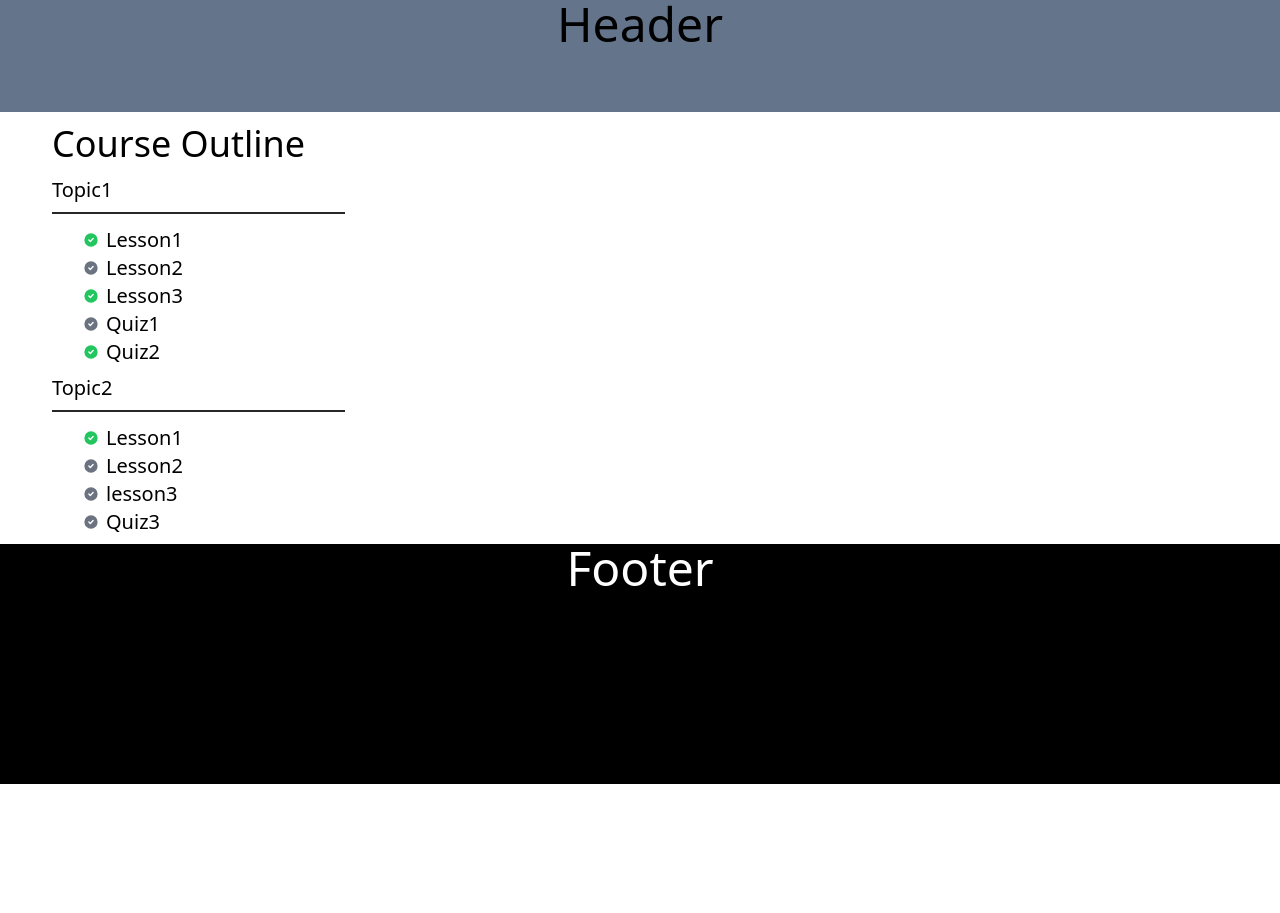
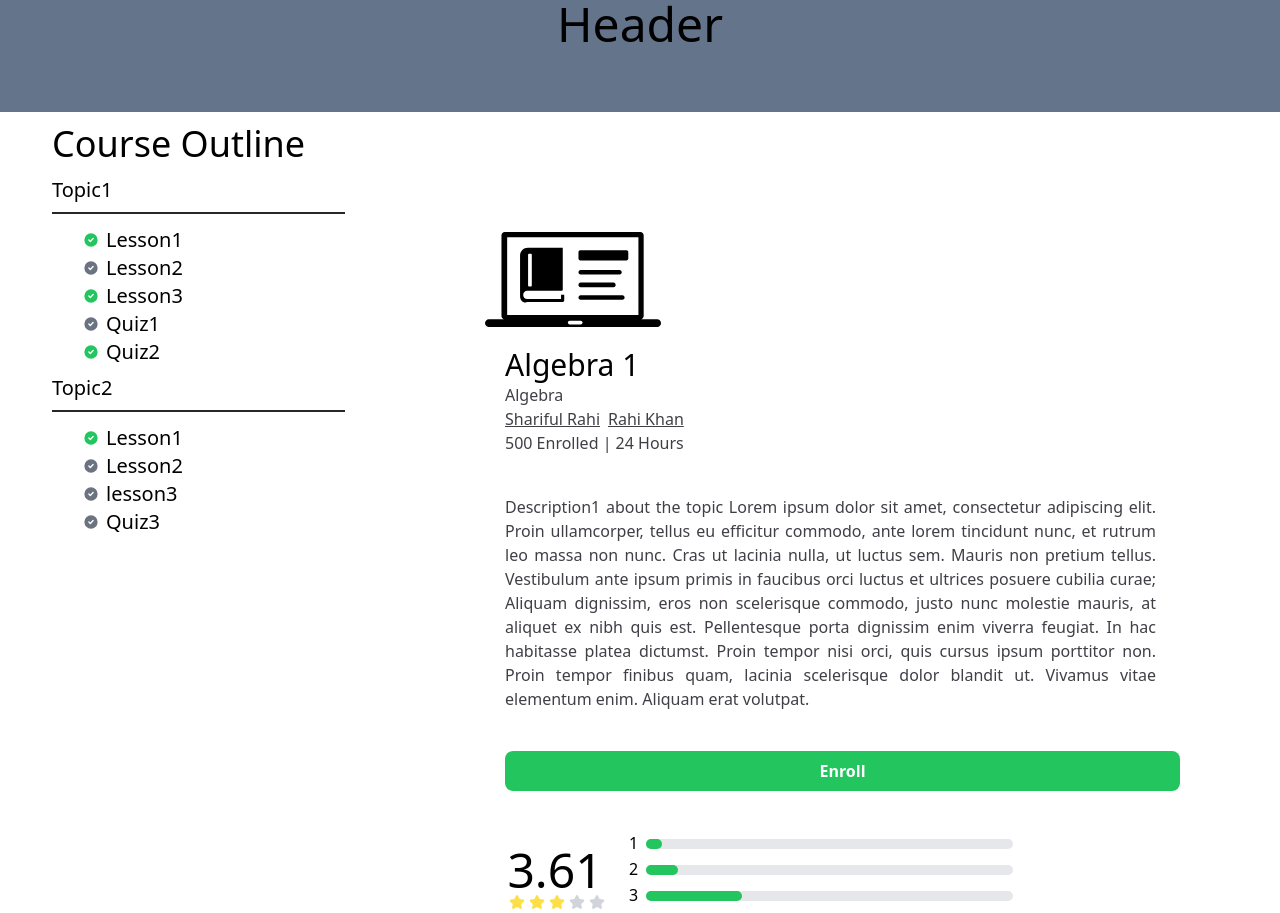
Before and after one commit to Asib27/MathMaster-Frontend, a React (Vite) app: page /courses/1 in a window 1280 px wide. Shown: the top 913 px of the page. Before the commit the page ends 800 px from the top, so only its background shows below. Built offline with nearby package versions, Linux system fonts and the light colour scheme.

Commit message:
add course outline

```diff
--- a/src/App.jsx
+++ b/src/App.jsx
@@ -6,6 +6,7 @@ import ErrorPage from './routes/error-page'
 import Course, { loader as courseLoader } from './routes/course'
 import Lessons, { loader as lessonLoader } from './routes/lessons'
 import Quizes from './routes/quizes'
+import CourseOutline from './routes/courseOutline'
 
 const router = createBrowserRouter([
   {
@@ -23,6 +24,10 @@ const router = createBrowserRouter([
         element: <Course />,
         loader: courseLoader,
         children: [
+          {
+            index: true,
+            element: <CourseOutline />
+          },
           {
             path: 'lessons/:lessonId',
             element: <Lessons />,
--- /dev/null
+++ b/src/components/authorList.jsx
@@ -0,0 +1,11 @@
+import { Link } from 'react-router-dom'
+
+export default function AuthorList ({ className, children }) {
+  return (
+    <div className={'flex gap-2 ' + className}>
+      {children.map(author => (
+        <Link to={`/authors/${author.id}`} className='underline' key={author.id}>{author.name}</Link>
+      ))}
+    </div>
+  )
+}
--- /dev/null
+++ b/src/components/progressBar.jsx
@@ -0,0 +1,11 @@
+export default function ProgressBar ({ complete, className }) {
+  if (complete < 1) {
+    complete *= 100
+  }
+
+  return (
+    <div className={'w-full bg-gray-200 rounded-full h-2.5 dark:bg-gray-700 ' + className}>
+      <div className='bg-green-500 h-2.5 rounded-full' style={{ width: `${complete}%` }} />
+    </div>
+  )
+}
--- /dev/null
+++ b/src/components/rating.jsx
@@ -0,0 +1,26 @@
+export default function Rating ({ rating, className }) {
+  rating = Math.floor(rating)
+  return (
+    <div class='flex items-center'>
+      {
+        Array.from({ length: rating }, (_, idx) => {
+          return (
+            <svg key={idx} className='w-4 h-4 text-yellow-300 ms-1' aria-hidden='true' xmlns='http://www.w3.org/2000/svg' fill='currentColor' viewBox='0 0 22 20'>
+              <path d='M20.924 7.625a1.523 1.523 0 0 0-1.238-1.044l-5.051-.734-2.259-4.577a1.534 1.534 0 0 0-2.752 0L7.365 5.847l-5.051.734A1.535 1.535 0 0 0 1.463 9.2l3.656 3.563-.863 5.031a1.532 1.532 0 0 0 2.226 1.616L11 17.033l4.518 2.375a1.534 1.534 0 0 0 2.226-1.617l-.863-5.03L20.537 9.2a1.523 1.523 0 0 0 .387-1.575Z' />
+            </svg>
+          )
+        })
+      }
+
+      {
+        Array.from({ length: 5 - rating }, (_, index) => {
+          return (
+            <svg class='w-4 h-4 ms-1 text-gray-300 dark:text-gray-500' aria-hidden='true' xmlns='http://www.w3.org/2000/svg' fill='currentColor' viewBox='0 0 22 20'>
+              <path d='M20.924 7.625a1.523 1.523 0 0 0-1.238-1.044l-5.051-.734-2.259-4.577a1.534 1.534 0 0 0-2.752 0L7.365 5.847l-5.051.734A1.535 1.535 0 0 0 1.463 9.2l3.656 3.563-.863 5.031a1.532 1.532 0 0 0 2.226 1.616L11 17.033l4.518 2.375a1.534 1.534 0 0 0 2.226-1.617l-.863-5.03L20.537 9.2a1.523 1.523 0 0 0 .387-1.575Z' />
+            </svg>
+          )
+        })
+      }
+    </div>
+  )
+}
--- /dev/null
+++ b/src/routes/courseOutline.jsx
@@ -0,0 +1,87 @@
+import AuthorList from '../components/authorList'
+import ProgressBar from '../components/progressBar'
+import Rating from '../components/rating'
+
+export default function CourseOutline () {
+  const course = {
+    id: '1',
+    name: 'Algebra 1',
+    type: 'Algebra',
+    difficulty: 'hard',
+    estimatedTime: '24',
+    image: '/src/assets/online-course-icon.svg',
+    description: 'Description1 about the topic Lorem ipsum dolor sit amet, consectetur adipiscing elit. Proin ullamcorper, tellus eu efficitur commodo, ante lorem tincidunt nunc, et rutrum leo massa non nunc. Cras ut lacinia nulla, ut luctus sem. Mauris non pretium tellus. Vestibulum ante ipsum primis in faucibus orci luctus et ultrices posuere cubilia curae; Aliquam dignissim, eros non scelerisque commodo, justo nunc molestie mauris, at aliquet ex nibh quis est. Pellentesque porta dignissim enim viverra feugiat. In hac habitasse platea dictumst. Proin tempor nisi orci, quis cursus ipsum porttitor non. Proin tempor finibus quam, lacinia scelerisque dolor blandit ut. Vivamus vitae elementum enim. Aliquam erat volutpat.',
+    authors: [
+      {
+        id: '1',
+        name: 'Shariful Rahi'
+      },
+      {
+        id: '2',
+        name: 'Rahi Khan'
+      }
+    ],
+    lessonCount: 10,
+    quizCount: 5,
+    lessonCompleted: 50,
+    quizCompleted: 20,
+    enrollmentCount: 500,
+    rating: {
+      1: 5,
+      2: 10,
+      3: 30,
+      4: 50,
+      5: 20
+    },
+    isEnrolled: false,
+    myRating: null
+  }
+
+  const totalRated = Object.values(course.rating).reduce((prev, cur) => prev + cur, 0)
+  const avgRating = Object.keys(course.rating).reduce((prev, cur) => prev + course.rating[cur] * cur, 0) / totalRated
+
+  const completeion = (course.lessonCompleted * course.lessonCount + course.quizCompleted * course.quizCount) / (course.lessonCount * course.quizCount)
+
+  return (
+    <div className='p-10 m-20'>
+      <img className='w-44' src={course.image} />
+      <p className='text-3xl px-5 mt-5'> {course.name}</p>
+      <p className='text-zinc-700 pl-5'>{course.type}</p>
+      <AuthorList className='pl-5 text-zinc-700'>{course.authors}</AuthorList>
+      <p className='pl-5 text-zinc-700'> {`${course.enrollmentCount} Enrolled | ${course.estimatedTime} Hours`}</p>
+
+      <p className='pl-5 mt-10 mr-1 text-justify text-zinc-700'>{course.description}</p>
+
+      {course.isEnrolled
+        ? (
+          <div className='pl-5 mt-10 text-zinc-700'>
+            <p>{`Course Completed : ${completeion}% `}</p>
+            <p>{`Lesson Completed : ${course.lessonCompleted}% `}</p>
+            <p>{`Course Completed : ${course.quizCompleted}% `}</p>
+          </div>
+          )
+        : <button className='ml-5 mt-10  w-full bg-green-500 hover:bg-green-700 text-white font-bold py-2 px-4 rounded-lg'>Enroll</button>}
+
+      <div className='flex gap-6 items-center pl-5 mt-10'>
+        <div>
+          <p className='text-5xl text-center'>{avgRating.toFixed(2)}</p>
+          <Rating rating={avgRating} />
+          <p className='text-center mt-3'> {`${totalRated} reviews`} </p>
+        </div>
+        <div className='flex flex-col w-96'>
+          {
+            Object.keys(course.rating).map((rating) => {
+              const noPeople = course.rating[rating]
+              return (
+                <div key={rating} className='flex gap-2'>
+                  <p>{rating}</p>
+                  <ProgressBar key={rating} className='my-2' complete={noPeople / totalRated} />
+                </div>
+              )
+            })
+          }
+        </div>
+      </div>
+    </div>
+  )
+}
--- a/src/routes/courses.jsx
+++ b/src/routes/courses.jsx
@@ -1,5 +1,6 @@
 import { Link, useLoaderData } from 'react-router-dom'
 import { getCourses } from '../services/courseService'
+import AuthorList from '../components/authorList'
 
 export async function loader ({ params }) {
   const courses = await getCourses()
@@ -28,12 +29,7 @@ export default function Courses () {
                       <div className='inline-block p-10 basis-1/3 min-w-96'>
                         <div className='rounded overflow-hidden shadow-lg transition-shadow duration-300 ease-in-out'>
                           <img className='w-full' src={course.image} alt='Course Image' />
-                          <div className='flex gap-2 px-6 py-2'>
-                            {course.authors.map(author => (
-                              <Link to={`/authors/${author.id}`} className='underline' key={author.id}>{author.name}</Link>
-                            ))}
-                          </div>
-
+                          <AuthorList className='px-6 py-2'>{course.authors}</AuthorList>
                           <div className='px-6 py-4'>
                             <div className='font-bold text-xl mb-2'>{course.name}</div>
 
--- a/src/services/courseService.js
+++ b/src/services/courseService.js
@@ -73,7 +73,17 @@ const course = {
   id: '1',
   name: 'Course Name 1',
   description: 'description1 about the topic Lorem ipsum dolor sit amet, consectetur adipiscing elit. Proin ullamcorper, tellus eu efficitur commodo, ante lorem tincidunt nunc, et rutrum leo massa non nunc. Cras ut lacinia nulla, ut luctus sem. Mauris non pretium tellus. Vestibulum ante ipsum primis in faucibus orci luctus et ultrices posuere cubilia curae; Aliquam dignissim, eros non scelerisque commodo, justo nunc molestie mauris, at aliquet ex nibh quis est. Pellentesque porta dignissim enim viverra feugiat. In hac habitasse platea dictumst. Proin tempor nisi orci, quis cursus ipsum porttitor non. Proin tempor finibus quam, lacinia scelerisque dolor blandit ut. Vivamus vitae elementum enim. Aliquam erat volutpat.',
-  content: outline
+  content: outline,
+  authors: [
+    {
+      id: '1',
+      name: 'Shariful Rahi'
+    },
+    {
+      id: '2',
+      name: 'Rahi Khan'
+    }
+  ]
 }
 
 const courses = [
@@ -82,6 +92,7 @@ const courses = [
     name: 'Algebra 1',
     type: 'Algebra',
     estimatedTime: '24hours',
+    difficulty: 'hard',
     image: '/src/assets/online-course-icon.svg',
     description: 'description1 about the topic Lorem ipsum dolor sit amet, consectetur adipiscing elit. Proin ullamcorper, tellus eu efficitur commodo, ante lorem tincidunt nunc, et rutrum leo massa non nunc.',
     authors: [
```
